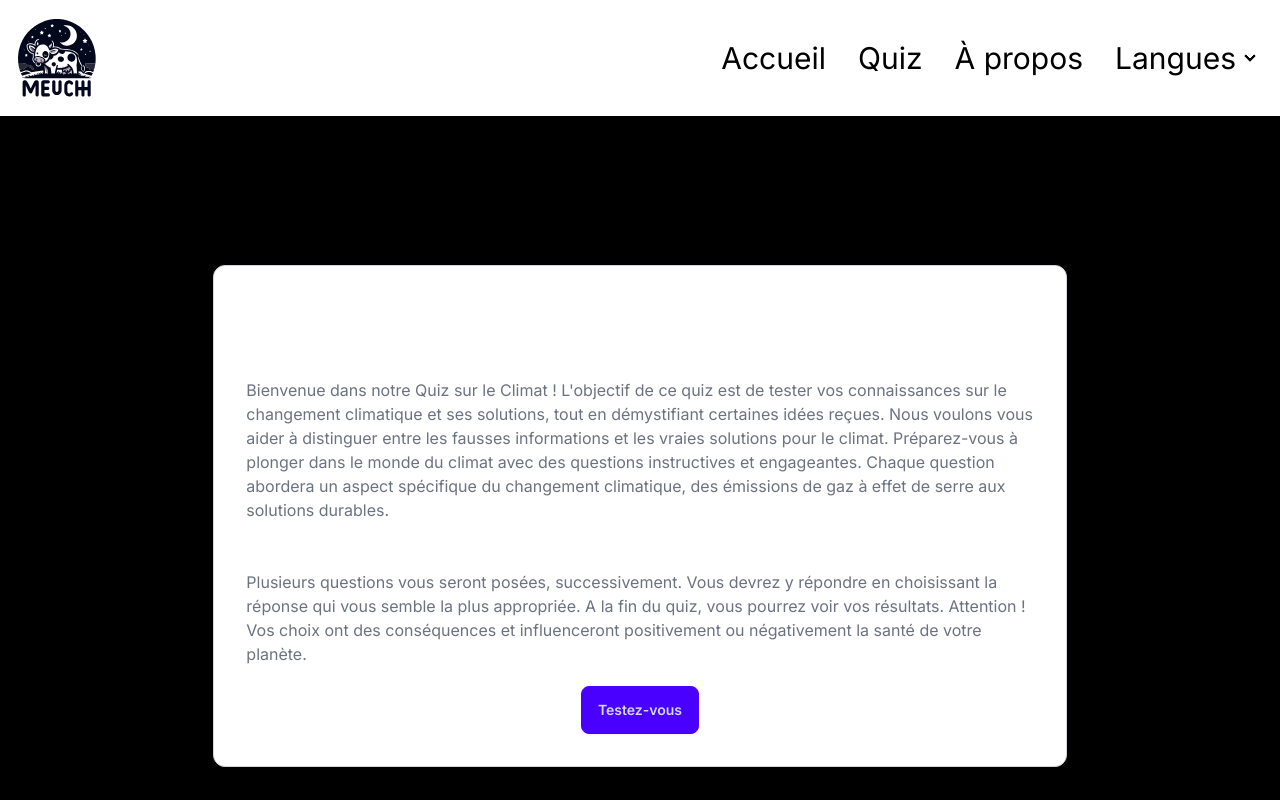
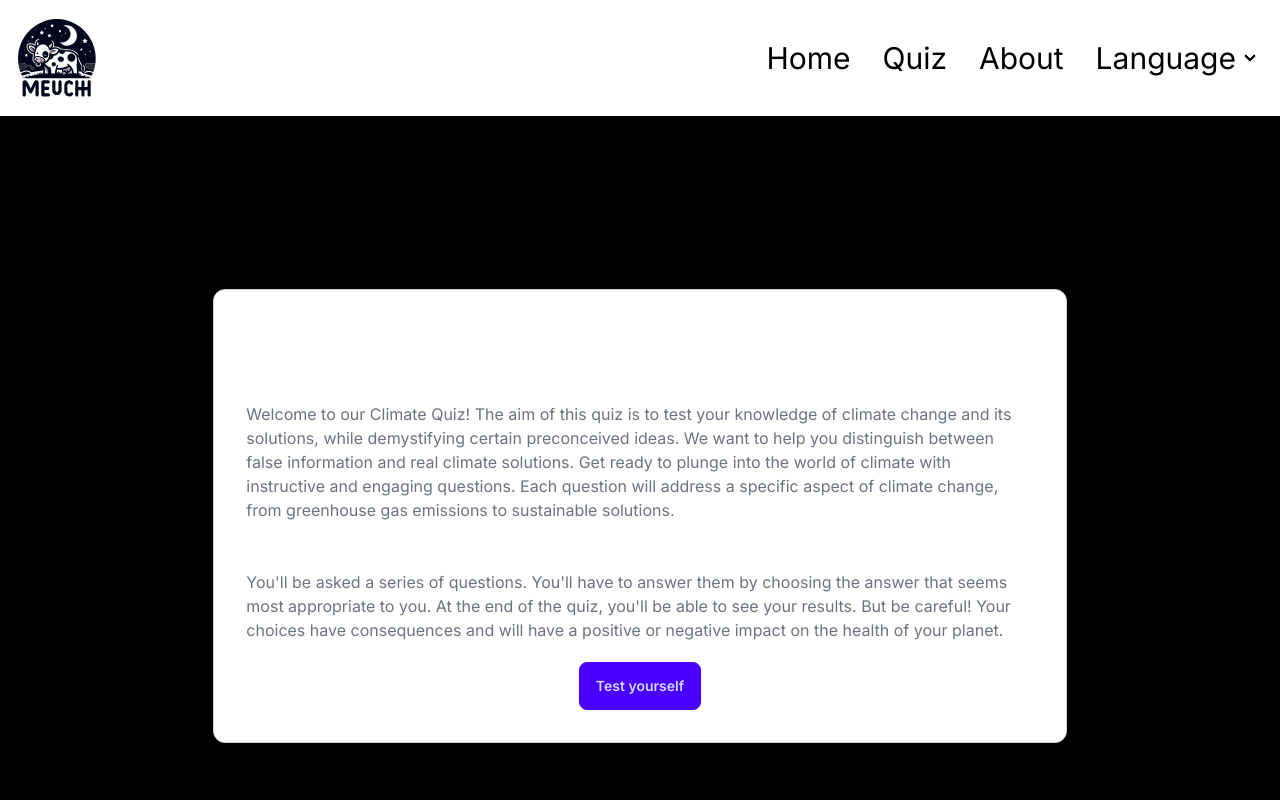
Before and after one commit to MeuchCNAM/ndi-2023, a Next.js app: page /en in a window 1280 px wide. Shown: the top 800 px of the page. Built offline with nearby package versions, Linux system fonts and the light colour scheme.

Commit message:
feat: #16 update i18n string for about, home and navbar

```diff
--- a/app/[locale]/about/page.tsx
+++ b/app/[locale]/about/page.tsx
@@ -9,11 +9,11 @@ const teamMembers = [
 ];
 
 const About = () => {
-  const trad = useTranslations("Index");
+  const trad = useTranslations("About");
 
   return (
     <div className="text-center mt-8">
-      <h1 className="text-4xl font-bold mb-4">À propos de nous</h1>
+      <h1 className="text-4xl font-bold mb-4">{trad("title")}</h1>
       <div className="flex justify-around items-center mb-8">
         {teamMembers.map((member) => (
           <div key={member.id} className="text-center">
@@ -26,12 +26,7 @@ const About = () => {
           </div>
         ))}
       </div>
-      <p className="text-2xl mb-8">
-        Bienvenue dans la Meuch! Nous sommes une équipe dynamique de Meucheurs
-        passionnés. Ensemble, nous formons une Meuch soudée, travaillant
-        ardemment pour propager la Meuchitude et atteindre nos objectifs
-        communs. Rejoignez-nous dans notre aventure Meuchesque!
-      </p>
+      <p className="text-2xl mb-8">{trad("text")}</p>
     </div>
   );
 };
--- a/app/[locale]/page.tsx
+++ b/app/[locale]/page.tsx
@@ -4,36 +4,21 @@ import React from "react";
 import { useTranslations } from "next-intl";
 
 export default function Home() {
-  const trad = useTranslations("Index");
+  const trad = useTranslations("Home");
 
   return (
     <main className="min-h-screen flex items-center justify-center">
       <section className="bg-white p-8 border border-gray-300 shadow-md rounded-xl w-2/3">
         <div className="">
-          <h1 className="text-2xl font-bold text-center">Le Meuch Quiz</h1>
+          <h1 className="text-2xl font-bold text-center">{trad("quiz")}</h1>
         </div>
-        <h2 className="text-xl font-bold mt-5">Explication</h2>
-        <p className="text-gray-500">
-          Bienvenue dans notre Quiz sur le Climat ! L&apos;objectif de ce quiz
-          est de tester vos connaissances sur le changement climatique et ses
-          solutions, tout en démystifiant certaines idées reçues. Nous voulons
-          vous aider à distinguer entre les fausses informations et les vraies
-          solutions pour le climat. Préparez-vous à plonger dans le monde du
-          climat avec des questions instructives et engageantes. Chaque question
-          abordera un aspect spécifique du changement climatique, des émissions
-          de gaz à effet de serre aux solutions durables.
-        </p>
-        <h2 className="text-xl font-bold mt-5">Déroulement</h2>
-        <p className="text-gray-500">
-          Plusieurs questions vous seront posées, successivement. Vous devrez y
-          répondre en choisissant la réponse qui vous semble la plus appropriée.
-          A la fin du quiz, vous pourrez voir vos résultats. Attention ! Vos
-          choix ont des conséquences et influenceront positivement ou
-          négativement la santé de votre planète.
-        </p>
+        <h2 className="text-xl font-bold mt-5">{trad("title_1")}</h2>
+        <p className="text-gray-500">{trad("text_1")}</p>
+        <h2 className="text-xl font-bold mt-5">{trad("title_2")}</h2>
+        <p className="text-gray-500">{trad("text_2")}</p>
         <div className="text-center mt-5">
           <button className="btn btn-primary">
-            <Link href="quiz">Testez-vous</Link>
+            <Link href="quiz">{trad("button")}</Link>
           </button>
         </div>
       </section>
--- a/app/components/header.tsx
+++ b/app/components/header.tsx
@@ -6,6 +6,7 @@ import { useTranslations } from "next-intl";
 export default function Header() {
   const trad = useTranslations("Index");
   const language = trad("language");
+  const navbarTrad = useTranslations("Navbar");
 
   return (
     <header className="navbar bg-white">
@@ -15,17 +16,17 @@ export default function Header() {
       <div className="flex-none">
         <ul className="menu menu-horizontal px-1 text-black text-3xl">
           <li>
-            <Link href={`/${language}/`}>Accueil</Link>
+            <Link href={`/${language}/`}>{navbarTrad("home")}</Link>
           </li>
           <li>
-            <Link href={`/${language}/quiz`}>Quiz</Link>
+            <Link href={`/${language}/quiz`}>{navbarTrad("quiz")}</Link>
           </li>
           <li>
-            <Link href={`/${language}/about`}>À propos</Link>
+            <Link href={`/${language}/about`}>{navbarTrad("about")}</Link>
           </li>
           <li>
             <details>
-              <summary className="text-3xl">Langues</summary>
+              <summary className="text-3xl">{navbarTrad("language")}</summary>
               <ul className="menu menu-vertical px-1 text-black text-3xl bg-white">
                 <li>
                   <Link href={`/de/`}>DE</Link>
--- a/messages/de.json
+++ b/messages/de.json
@@ -2,5 +2,23 @@
   "Index": {
     "title": "Hallo Welt",
     "language": "de"
+  },
+  "Navbar": {
+    "home": "Startseite",
+    "quiz": "Quiz",
+    "about": "Über uns",
+    "language": "Sprache"
+  },
+  "Home": {
+    "quiz": "Das Meuch Quiz",
+    "title_1": "Erklärung",
+    "title_2": "Ablauf",
+    "text_1": "Willkommen zu unserem Klima-Quiz! Ziel dieses Quiz ist es, Ihr Wissen über den Klimawandel und seine Lösungen zu testen und gleichzeitig einige gängige Missverständnisse zu entmystifizieren. Wir möchten Ihnen helfen, zwischen falschen Informationen und echten Lösungen für das Klima zu unterscheiden. Bereiten Sie sich darauf vor, mit informativen und einnehmenden Fragen in die Welt des Klimas einzutauchen. Jede Frage wird einen bestimmten Aspekt des Klimawandels behandeln, von Treibhausgasemissionen bis hin zu nachhaltigen Lösungen.",
+    "text_2": "Ihnen werden nacheinander mehrere Fragen gestellt. Sie müssen sie beantworten, indem Sie die Antwort wählen, die Ihnen am geeignetsten erscheint. Am Ende des Quiz können Sie Ihre Ergebnisse sehen. Bitte beachten Sie! Ihre Entscheidungen haben Konsequenzen und werden die Gesundheit Ihres Planeten positiv oder negativ beeinflussen.",
+    "button": "Testen Sie sich selbst"
+  },
+  "About": {
+    "title": "Über uns",
+    "text": "Willkommen in der Meuch! Wir sind ein dynamisches Team von leidenschaftlichen Meuchlern. Zusammen sind wir ein eingeschworener Meuch, der eifrig daran arbeitet, das Meucheln zu verbreiten und unsere gemeinsamen Ziele zu erreichen. Begleiten Sie uns auf unserem Meucheln-Abenteuer!"
   }
 }
--- a/messages/en.json
+++ b/messages/en.json
@@ -2,5 +2,23 @@
   "Index": {
     "title": "Hello world!",
     "language": "en"
+  },
+  "Navbar": {
+    "home": "Home",
+    "quiz": "Quiz",
+    "about": "About",
+    "language": "Language"
+  },
+  "Home": {
+    "quiz": "The Meuch Quiz",
+    "title_1": "Explanation",
+    "title_2": "Course",
+    "text_1": "Welcome to our Climate Quiz! The aim of this quiz is to test your knowledge of climate change and its solutions, while demystifying certain preconceived ideas. We want to help you distinguish between false information and real climate solutions. Get ready to plunge into the world of climate with instructive and engaging questions. Each question will address a specific aspect of climate change, from greenhouse gas emissions to sustainable solutions.",
+    "text_2": "You'll be asked a series of questions. You'll have to answer them by choosing the answer that seems most appropriate to you. At the end of the quiz, you'll be able to see your results. But be careful! Your choices have consequences and will have a positive or negative impact on the health of your planet.",
+    "button": "Test yourself"
+  },
+  "About" : {
+    "title": "About us",
+    "text": "Welcome to The Meuch! We're a dynamic team of passionate Meuchers. Together, we form a tight-knit Meuch, working hard to spread Meuchitude and achieve our common goals. Join us in our Meuch adventure!"
   }
 }
--- a/messages/fr.json
+++ b/messages/fr.json
@@ -2,5 +2,23 @@
   "Index": {
     "title": "Bonjour tout le monde !",
     "language": "fr"
+  },
+  "Navbar": {
+    "home": "Accueil",
+    "quiz": "Quiz",
+    "about": "À propos",
+    "language": "Langue"
+  },
+  "Home": {
+    "quiz": "Le Meuch Quiz",
+    "title_1": "Explication",
+    "title_2": "Déroulement",
+    "text_1": "Bienvenue dans notre Quiz sur le Climat ! L'objectif de ce quiz est de tester vos connaissances sur le changement climatique et ses solutions, tout en démystifiant certaines idées reçues. Nous voulons vous aider à distinguer entre les fausses informations et les vraies solutions pour le climat. Préparez-vous à plonger dans le monde du climat avec des questions instructives et engageantes. Chaque question abordera un aspect spécifique du changement climatique, des émissions de gaz à effet de serre aux solutions durables.",
+    "text_2": "Plusieurs questions vous seront posées, successivement. Vous devrez y répondre en choisissant la réponse qui vous semble la plus appropriée. À la fin du quiz, vous pourrez voir vos résultats. Attention ! Vos choix ont des conséquences et influenceront positivement ou négativement la santé de votre planète.",
+    "button": "Testez-vous"
+  },
+  "About": {
+    "title": "À propos de nous",
+    "text": "Bienvenue dans la Meuch! Nous sommes une équipe dynamique de Meucheurs passionnés. Ensemble, nous formons une Meuch soudée, travaillant ardemment pour propager la Meuchitude et atteindre nos objectifs communs. Rejoignez-nous dans notre aventure Meuchesque!"
   }
 }
```
